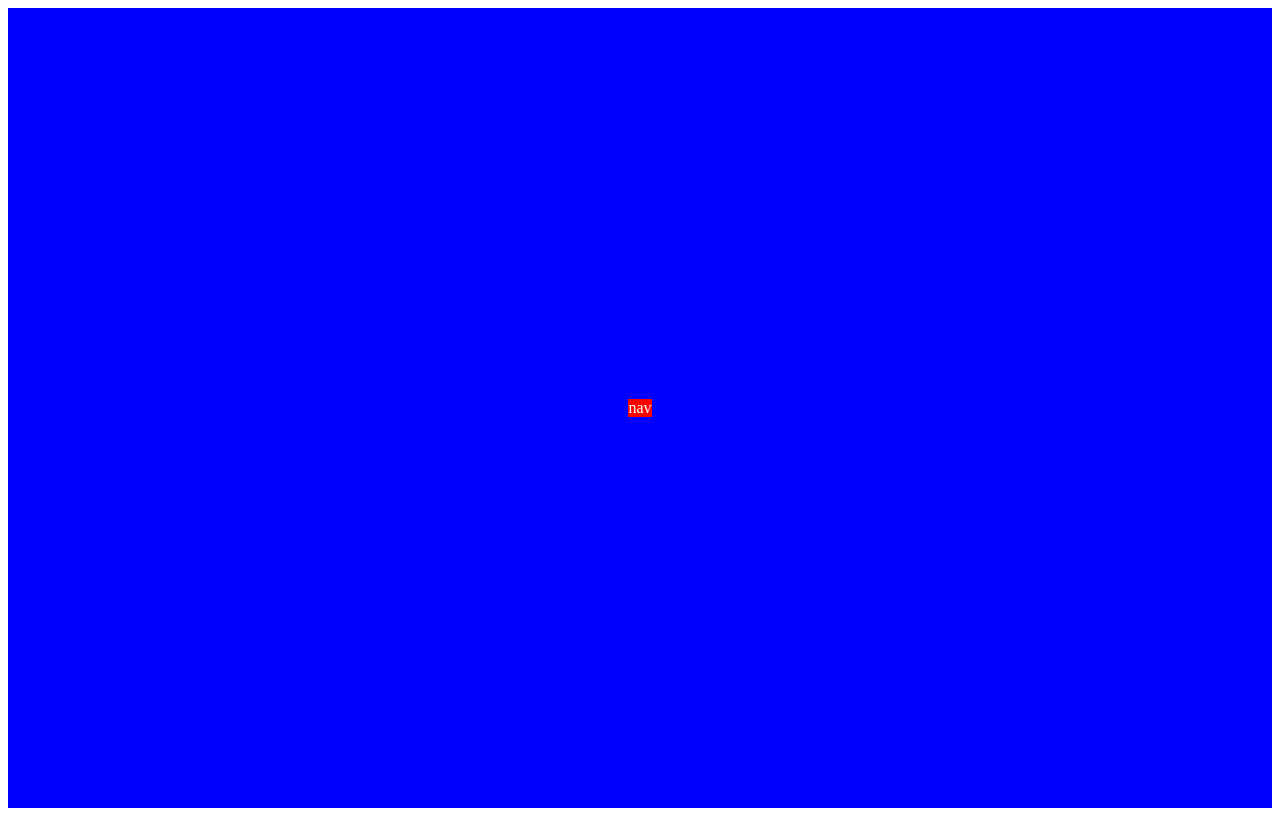
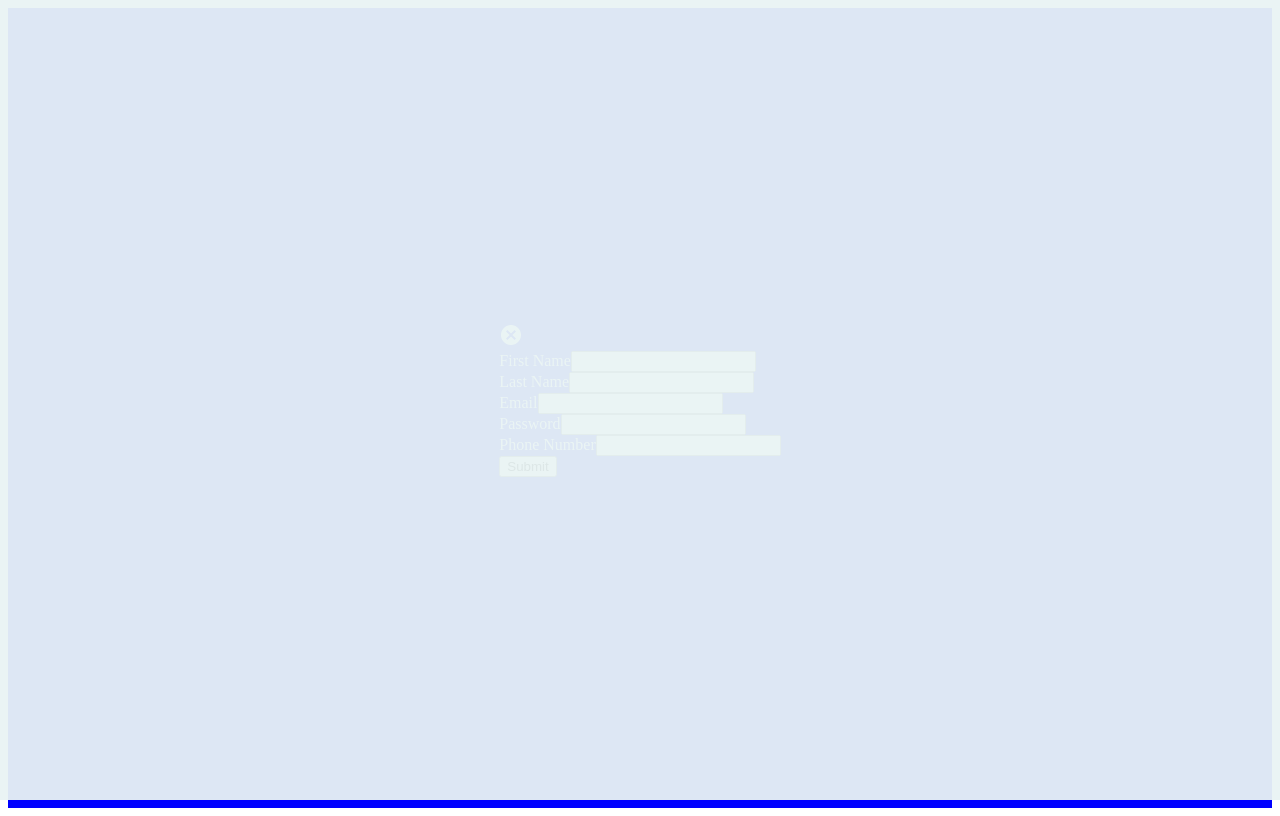
Before and after one commit to alqusi1992/fesitval-32-team, a React (Create React App) app in the folder client/: page / in a window 1280 px wide. Built offline with nearby package versions, Linux system fonts and the light colour scheme.

Commit message:
creating Register component

```diff
--- a/client/package.json
+++ b/client/package.json
@@ -3,6 +3,8 @@
   "version": "0.1.0",
   "private": true,
   "dependencies": {
+    "@material-ui/core": "^4.12.3",
+    "@material-ui/icons": "^4.11.2",
     "@testing-library/jest-dom": "^5.14.1",
     "@testing-library/react": "^11.2.7",
     "@testing-library/user-event": "^12.8.3",
--- a/client/src/components/index.js
+++ b/client/src/components/index.js
@@ -1 +1,2 @@
 export { default as NavBar } from './nav/Nav';
+export { default as Register } from './user/register/Register';
--- a/client/src/components/nav/Nav.jsx
+++ b/client/src/components/nav/Nav.jsx
@@ -1,9 +1,11 @@
 import React from 'react';
 import { Wrapper } from './NavStyles';
+import { Register } from '../../components';
 
 const Nav = () => (
   <Wrapper>
     <div>nav</div>
+    <Register />
   </Wrapper>
 );
 
--- /dev/null
+++ b/client/src/components/user/register/Register.jsx
@@ -0,0 +1,47 @@
+import CancelIcon from '@material-ui/icons/Cancel';
+import { ModalContainer, ModalBackdrop } from './RegisterStyles';
+
+const Register = () => {
+  return (
+    <ModalContainer>
+      <ModalBackdrop />
+      <div className='modal'>
+        <CancelIcon className='cancelModal' />
+        <form>
+          <div className='fieldsContainer'>
+            <div className='formGroup'>
+              <label htmlFor='firstName'>First Name</label>
+              <input
+                type='text'
+                className='formControl'
+                name='firstName'
+                required
+              />
+            </div>
+            <div className='formGroup'>
+              <label htmlFor='lastName'>Last Name</label>
+              <input type='text' className='formControl' name='' required />
+            </div>
+            <div className='formGroup'>
+              <label htmlFor='email'>Email</label>
+              <input type='email' className='formControl' name='' required />
+            </div>
+            <div className='formGroup'>
+              <label htmlFor='password'>Password</label>
+              <input type='password' className='formControl' name='' required />
+            </div>
+            <div className='formGroup'>
+              <label htmlFor='phone'>Phone Number</label>
+              <input type='tel' className='formControl' name='' required />
+            </div>
+          </div>
+          <div className='btnContainer'>
+            <button type='submit'>Submit</button>
+          </div>
+        </form>
+      </div>
+    </ModalContainer>
+  );
+};
+
+export default Register;
--- /dev/null
+++ b/client/src/components/user/register/RegisterStyles.js
@@ -0,0 +1,27 @@
+import styled from 'styled-components';
+
+export const ModalContainer = styled.div`
+  transition: opacity 0.3s ease;
+  position: fixed;
+  top: 0;
+  left: 0;
+  z-index: 2;
+  width: 100%;
+  height: 100%;
+  display: flex;
+  align-items: center;
+  justify-content: center;
+`;
+
+export const ModalBackdrop = styled.div`
+  background: #e9f4f4;
+  width: 100%;
+  position: fixed;
+  top: 0;
+  left: 0;
+  content: '';
+  display: inline-block;
+  height: 100%;
+  vertical-align: middle;
+  opacity: 0.95;
+`;
```
